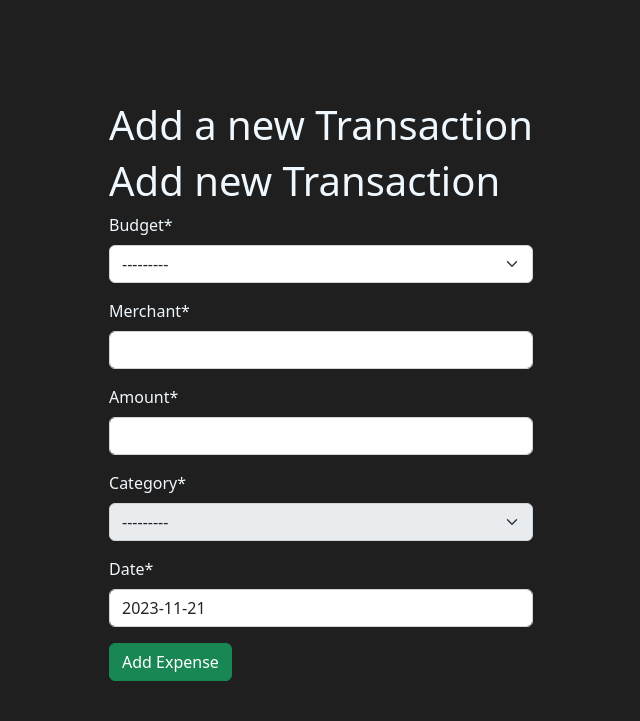
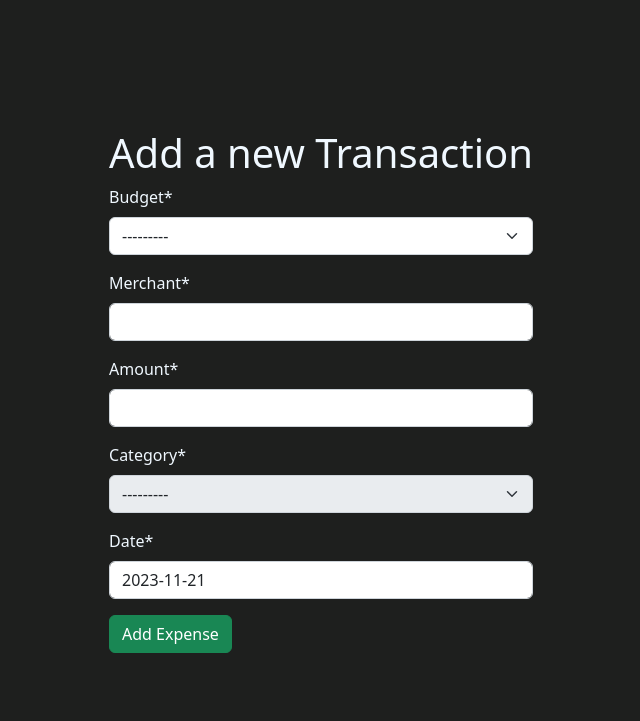
Before and after one commit to joelwagner747/budgetapp, a Django app: page /add_transaction/ in a window 1280 px wide. Shown: the part 57-778 px from the top of the page, without its empty margins (319-959 px from the left). Run offline with Django 4.2, Linux system fonts and the light colour scheme; the visitor is signed in with stand-in values (Sample User, id 1); data that the repository does not hold is empty; some libraries are stand-ins or nearby versions.

Commit message:
Fixed merge errors

```diff
--- a/templates/add_transaction.html
+++ b/templates/add_transaction.html
@@ -8,6 +8,7 @@
         align-items: center;
         height: 100vh;
     }
+
     input {
         max-width: 40em;
     }
@@ -16,7 +17,6 @@
     <form method="post">
         <h1>Add a new Transaction</h1>
         {% csrf_token %}
-<h1>Add new Transaction</h1>
 
         {{ form|crispy }}
 
```
